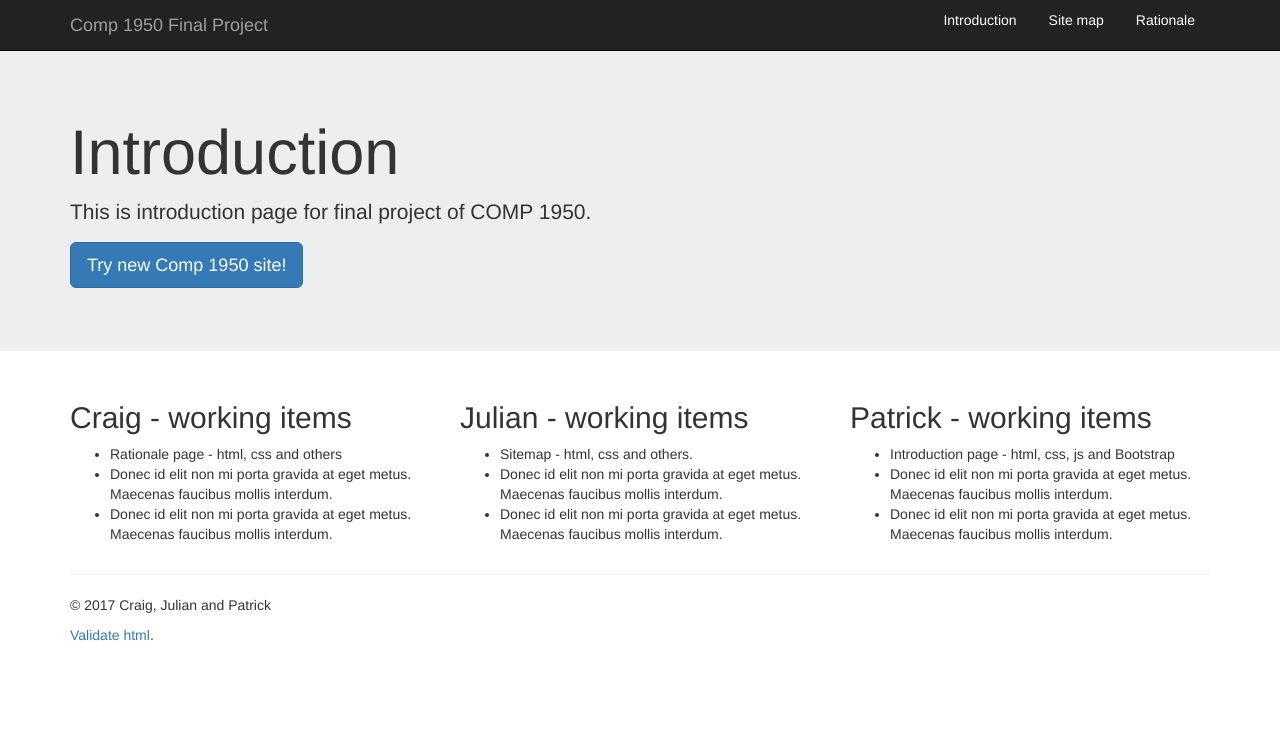
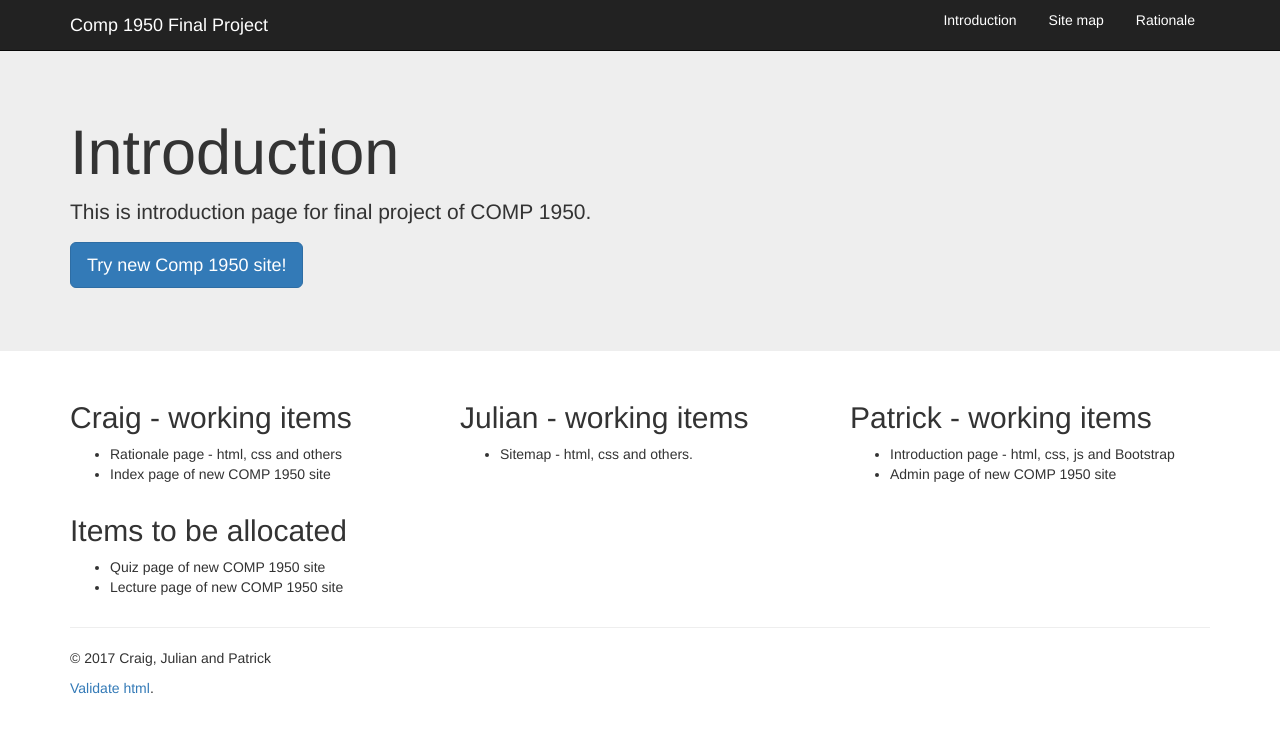
Before and after one commit to patrick-zhang/comp1950finalproject, a PHP site: page / in a window 1280 px wide. Shown: the top 733 px of the page. Run offline with PHP 8.4, Linux system fonts and the light colour scheme; some libraries are stand-ins or nearby versions.

Commit message:
update working items on intro page and add comp1950 folder

```diff
--- a/css/styles.css
+++ b/css/styles.css
@@ -1,3 +1,7 @@
 .navbar a {
 	color: white;
 }
+
+.navbar span.navbar-brand {
+	color: white;
+}
--- a/index.html
+++ b/index.html
@@ -32,7 +32,7 @@
             <span class="icon-bar"></span>
             <span class="icon-bar"></span>
           </button>
-          <a class="navbar-brand" href="#">Comp 1950 Final Project</a>
+          <span class="navbar-brand">Comp 1950 Final Project</span>
         </div>
         <div id="navbar" class="navbar-collapse collapse">
           <ul class="nav nav-pills pull-right">
@@ -49,7 +49,7 @@
       <div class="container">
         <h1>Introduction</h1>
         <p>This is introduction page for final project of COMP 1950.</p>
-        <p><a class="btn btn-primary btn-lg" href="#" role="button">Try new Comp 1950 site!</a></p>
+        <p><a class="btn btn-primary btn-lg" href="./comp1950" role="button">Try new Comp 1950 site!</a></p>
       </div>
     </div>
 
@@ -60,24 +60,27 @@
           <h2>Craig - working items</h2>
           <ul>
             <li>Rationale page - html, css and others</li>
-            <li>Donec id elit non mi porta gravida at eget metus. Maecenas faucibus mollis interdum.</li>
-            <li>Donec id elit non mi porta gravida at eget metus. Maecenas faucibus mollis interdum.</li>
+            <li>Index page of new COMP 1950 site</li>
           </ul>
         </div>
         <div class="col-md-4">
           <h2>Julian - working items</h2>
           <ul>
             <li>Sitemap - html, css and others.</li>
-            <li>Donec id elit non mi porta gravida at eget metus. Maecenas faucibus mollis interdum.</li>
-            <li>Donec id elit non mi porta gravida at eget metus. Maecenas faucibus mollis interdum.</li>
           </ul>
        </div>
         <div class="col-md-4">
           <h2>Patrick - working items</h2>
           <ul>
             <li>Introduction page - html, css, js and Bootstrap</li>
-            <li>Donec id elit non mi porta gravida at eget metus. Maecenas faucibus mollis interdum.</li>
-            <li>Donec id elit non mi porta gravida at eget metus. Maecenas faucibus mollis interdum.</li>
+            <li>Admin page of new COMP 1950 site</li>
+          </ul>
+        </div>
+        <div class="col-md-4">
+          <h2>Items to be allocated</h2>
+          <ul>
+            <li>Quiz page of new COMP 1950 site</li>
+            <li>Lecture page of new COMP 1950 site</li>
           </ul>
         </div>
       </div>
```
Also changed, not shown: comp1950/index.html (added).
